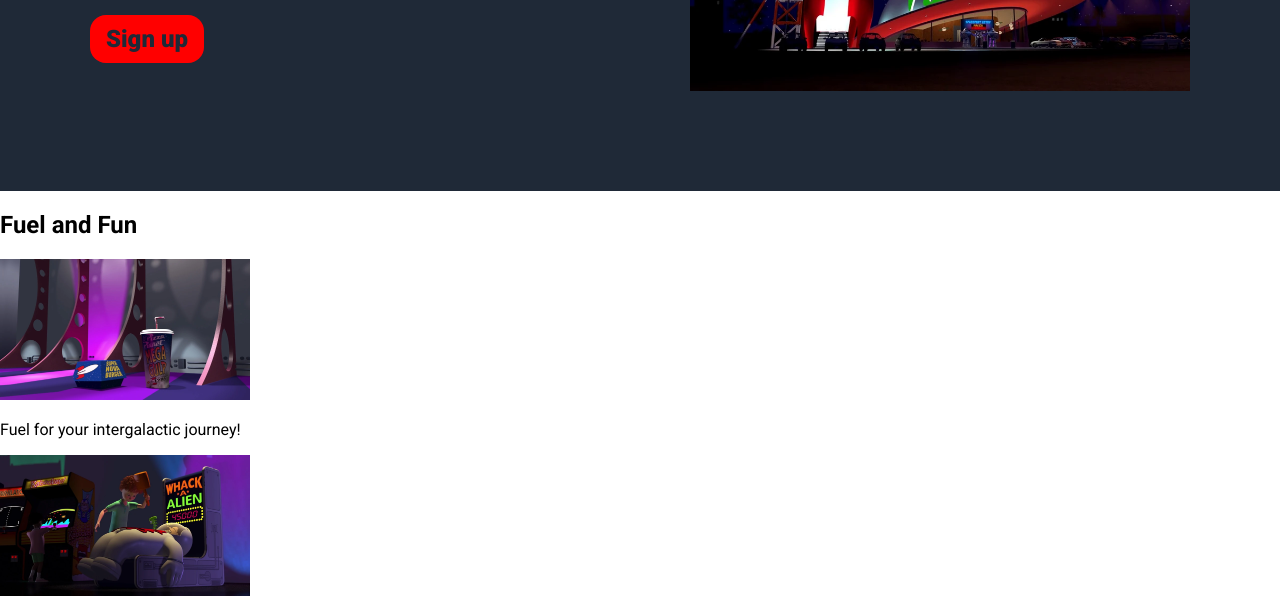
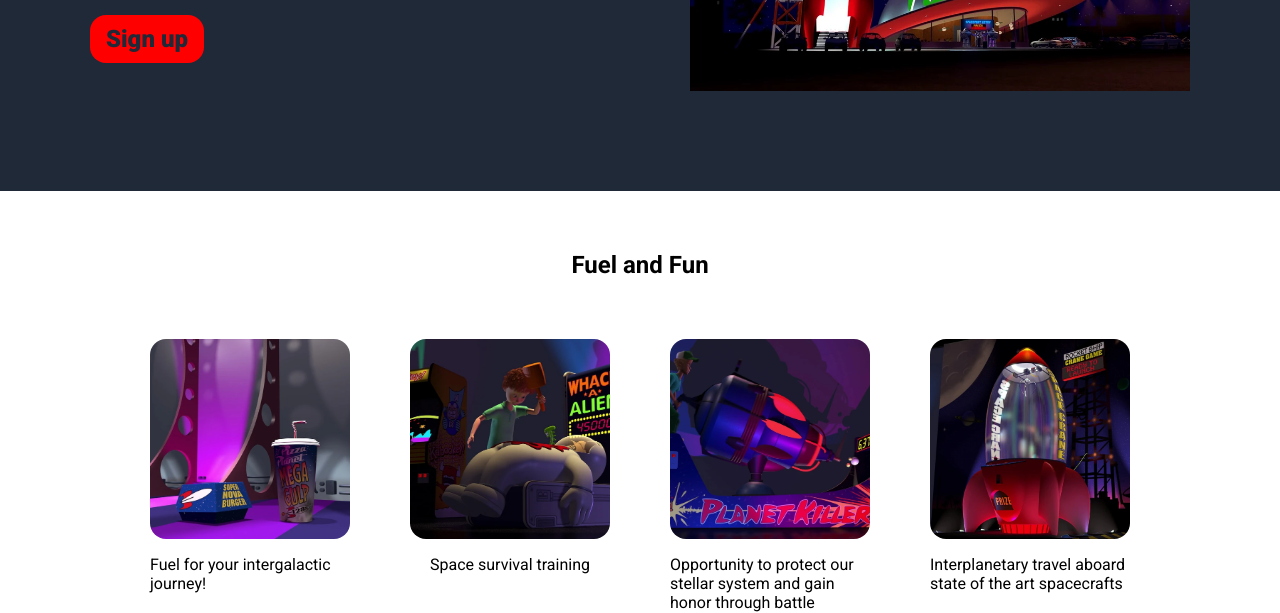
Before and after one commit to colormelukas/landing-page_test, a plain HTML site: page index.html in a window 1280 px wide. Shown: the part 369-982 px from the top of the page. Drawn offline with Linux system fonts and the light colour scheme.

Commit message:
layout section2

```diff
--- a/index.html
+++ b/index.html
@@ -33,7 +33,8 @@
     </header>
     <div class="section2">
         <h2>Fuel and Fun</h2>
-            <div class="callouts">
+        <div class="container">
+           <div class="callouts">
                 <img src="images/pizza-planet-food.webp">
                 <p>Fuel for your intergalactic journey!</p>
             </div>
@@ -49,6 +50,7 @@
                 <img src="images/claw-machine.webp">
                 <p>Interplanetary travel aboard state of the art spacecrafts</p>
             </div>
+        </div>
     </div>
     <div class="section3">
         <div class="quotebox">
--- a/style.css
+++ b/style.css
@@ -22,7 +22,7 @@
 /*** structure ***/
 
 body {
-    width: 100%;
+    width: 100vw;
     display: flex;
     flex-flow: column;
     justify-content: center;
@@ -43,6 +43,12 @@ header {
     display: flex;
     flex-direction: row;
     justify-content: space-between;
+}
+
+ul {
+    display: flex;
+    gap: 16px;
+    list-style: none;
 }
 
 .section1 {
@@ -70,14 +76,39 @@ header {
     object-fit: cover;
 }
 
-.section2 img {
-    width: 250px;
+.section2 {
+
 }
 
-ul {
+.section2 h2 {
+    text-align: center;
+    margin: 60px 0px;
+}
+
+
+
+.container {
     display: flex;
-    gap: 16px;
-    list-style: none;
+    flex-direction: row;
+    justify-content: center;
+    align-items: flex-start;
+    gap: 60px;
+    margin-bottom: 20px;
+}
+
+.callouts {
+    width: 200px;
+    display: flex;
+    flex-direction: column;
+    justify-content: center;
+    align-items: center;
+}
+
+.callouts img {
+    width: 200px;
+    height: 200px;
+    object-fit: cover;
+    border-radius: 16px;
 }
 
 /*** text decoration ***/
@@ -124,7 +155,3 @@ a {
     text-decoration: none;
     color: #ffffff;
 }
-
-div {
-    width: 100vw;
-}
```
